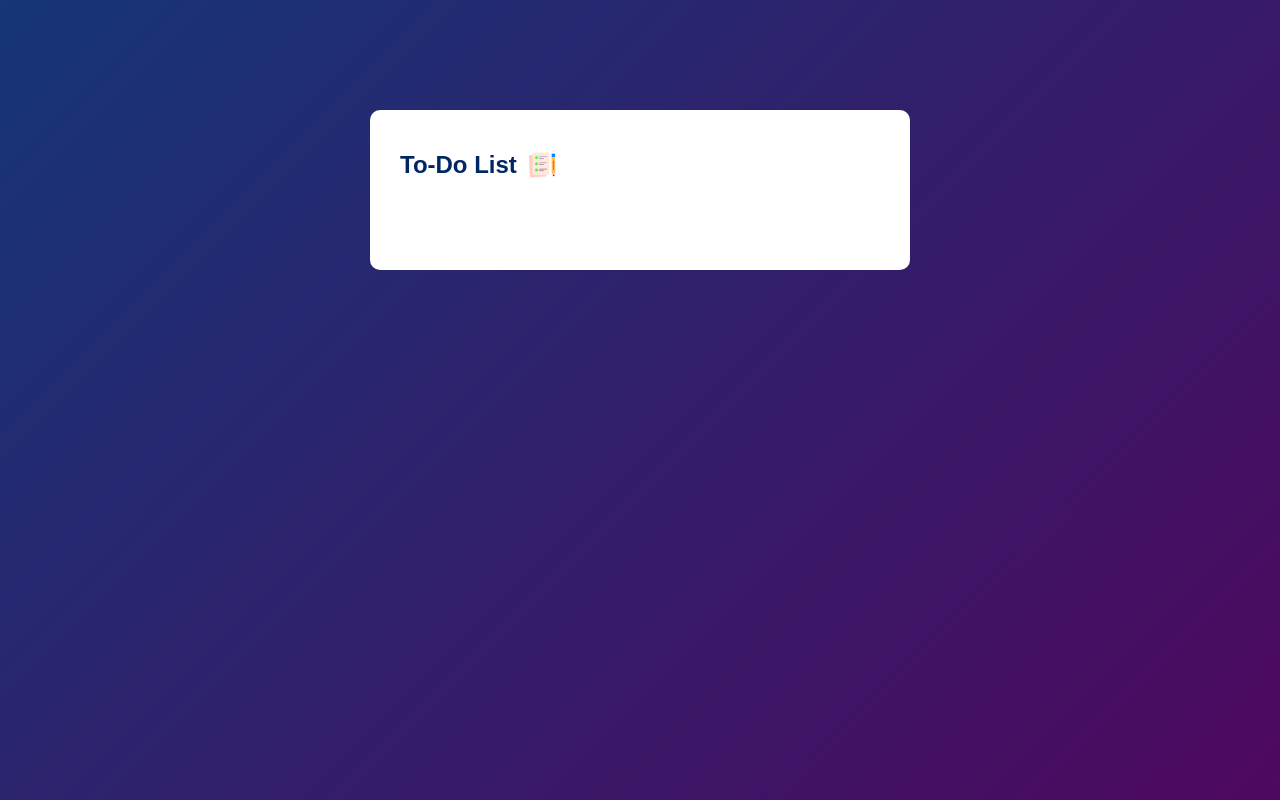
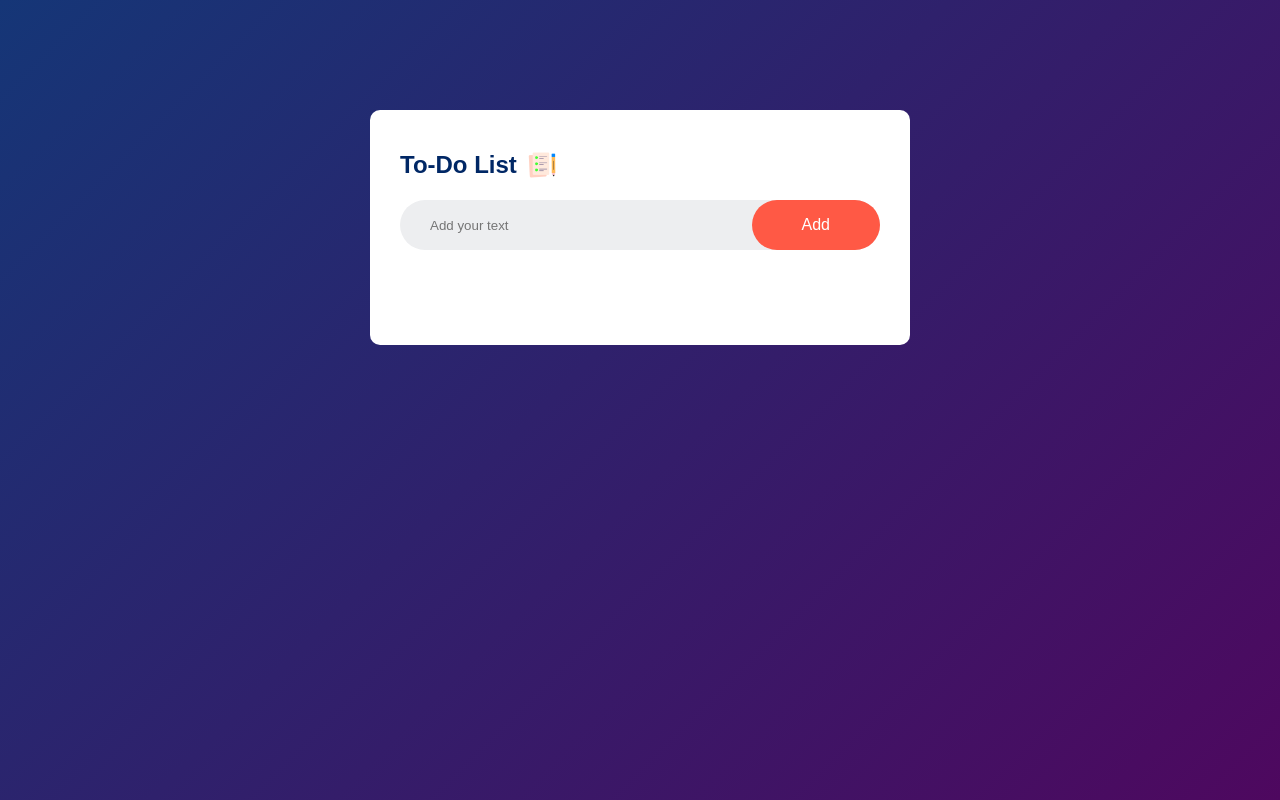
Before and after one commit to Gleemox/todo-app-built-using-JavaScript, a plain HTML site: page index.html in a window 1280 px wide. Drawn offline with Linux system fonts and the light colour scheme.

Commit message:
Add an input text field with a button

```diff
--- a/index.html
+++ b/index.html
@@ -12,6 +12,10 @@
 <div class="container">
 <div class="todo-app">
     <h2>To-Do List <img src="images/icon.png"/></h2>
+    <div class="row">
+        <input type="text" id="input-box" placeholder="Add your text"/>
+        <button>Add</button>
+        </div>
 </div>
 
 </div>
--- a/style.css
+++ b/style.css
@@ -35,3 +35,33 @@
     width: 30px;
     margin-left: 10px;
 }
+
+.row{
+    display: flex;
+    align-items: center;
+    justify-content: space-between;
+    background: #edeef0;
+    border-radius: 30px;
+    padding-left: 20px;
+    margin-bottom: 25px;
+}
+
+input{
+    flex: 1;
+    border: none;
+    outline: none;
+    background: transparent;
+    padding: 10px;
+    font-weight: 14px;
+}
+
+button{
+    border: none;
+    outline: none;
+    padding: 16px 50px;
+    background: #ff5945;
+    color: #fff;
+    font-size: 16px;
+    cursor: pointer;
+    border-radius: 40px;
+}
```
